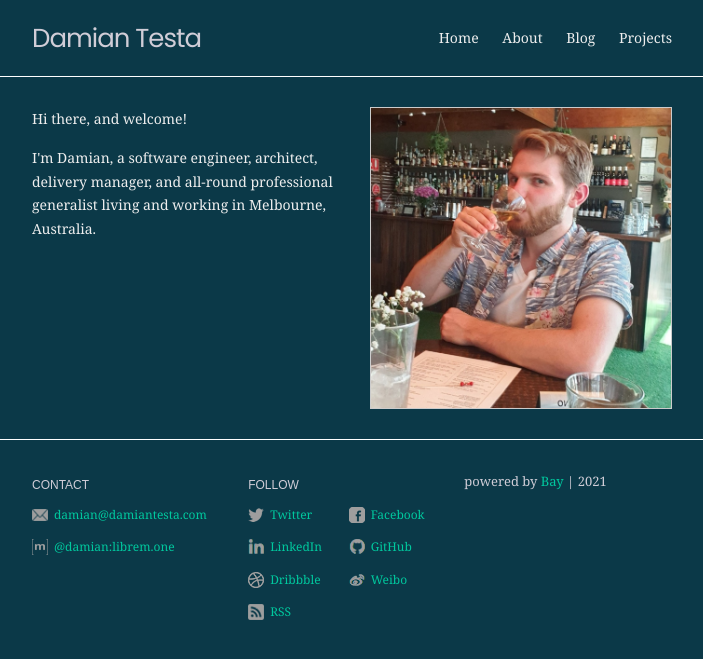
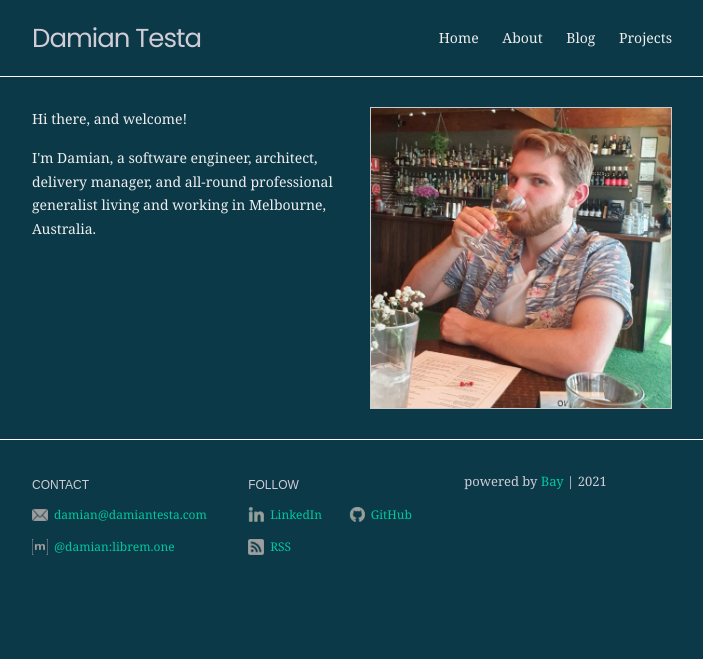
Before and after one commit to damiante/damiante.github.io, a Jekyll site: the page built from index.markdown, in a window 1280 px wide. Shown: the top 659 px of the page, without its empty margins (288-991 px from the left). Built offline with Jekyll 4.4.1, drawn with Linux system fonts in a browser that asks for light colours.

Commit message:
Fixed profile image, changed hamburger colour, removed useless socials

```diff
--- a/_config.yml
+++ b/_config.yml
@@ -8,11 +8,10 @@
 email: "damian@damiantesta.com"
 matrix: "@damian:librem.one"
 description: >- # this means to ignore newlines until "baseurl:"
-  Write an awesome description for your new site here. You can edit this
-  line in _config.yml. It will appear in your document head meta (for
-  Google search results) and in your feed.xml site description.
+  This is Damian Testa's personal site, blog, and archive of projects and
+  hobbies.
 baseurl: "" # the subpath of your site, e.g. /blog
-url: "" # the base hostname & protocol for your site, e.g. http://example.com
+url: "http://damiantesta.com" # the base hostname & protocol for your site, e.g. http://example.com
 
 header:
   pages:
@@ -36,21 +35,12 @@
       link: "mailto:damian@damiantesta.com"
     - name: Matrix
       value: "@damian:librem.one"
-      link: "#"
+      link: "https://matrix.to/#/@damian:librem.one"
   follow:
-    - name: Twitter
-      link: http://twitter.com/YourTwitterUsername
-      username: "@YourTwitterUsername"
-    - name: Facebook
-      link: http://facebook.com/YourFacebookUsername
     - name: LinkedIn
       link: http://linkedin.com/in/YourLinkedInUsername
     - name: GitHub
-      link: http://github.com/YourGitHubUsername
-    - name: Dribbble
-      link: https://dribbble.com/YourDribbbleUsername
-    - name: Weibo
-      link: http://weibo.com/u/YourWeiboUsername
+      link: http://github.com/damiante
     - name: RSS
       link: /feed.xml
 
```
Also changed, not shown: assets/img/damiantestanamehandwritten-D0CDD7.png (deleted), assets/img/menu.png, assets/img/menu@2x.png, assets/img/profile-pic@2x.jpg.
